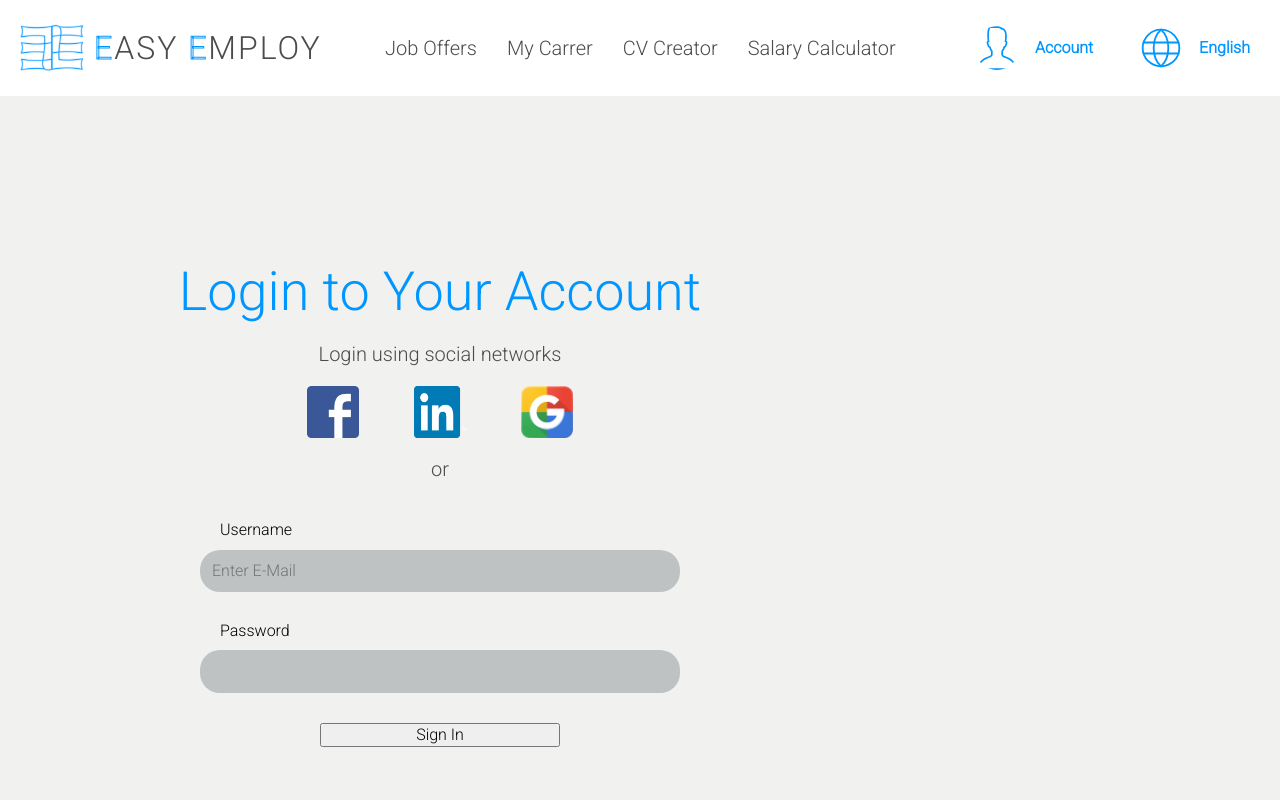
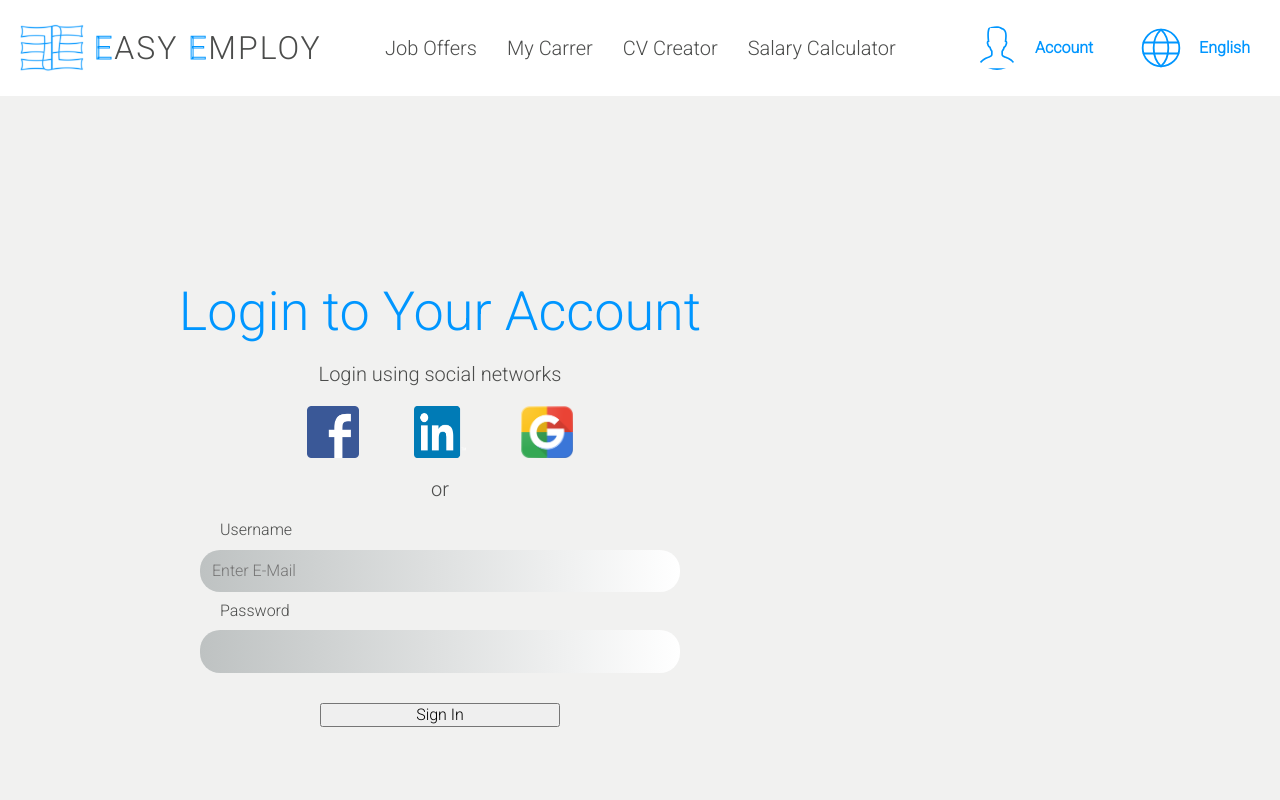
Before and after one commit to mizdebski77/Easy-Employ, a React (Create React App) app: page /Log-In in a window 1280 px wide. Shown: the top 800 px of the page. Built offline with nearby package versions, Linux system fonts and the light colour scheme.

Commit message:
Background in input changed

```diff
--- a/src/features/LogIn/styledLogIn.ts
+++ b/src/features/LogIn/styledLogIn.ts
@@ -57,17 +57,19 @@ export const Form = styled.form`
     width: 100%;
 `;
 
-export const Label =styled.label`
-    margin: 20px 20px 0px;
+export const Label = styled.label`
     font-size: 16px;
+    padding: 0 20px;
+    color: ${({ theme }) => theme.color.fontSecond};
 `;
 
 export const Input = styled.input`
     padding:  12px;
     border-radius: 20px;
     border: none;
-    background: ${({ theme }) => theme.color.fourthColor};
+    background: linear-gradient(to right, ${({ theme }) => theme.color.fourthColor}, ${({ theme }) => theme.color.secondColor});
     color: black;
+
 
 `;
 
```
